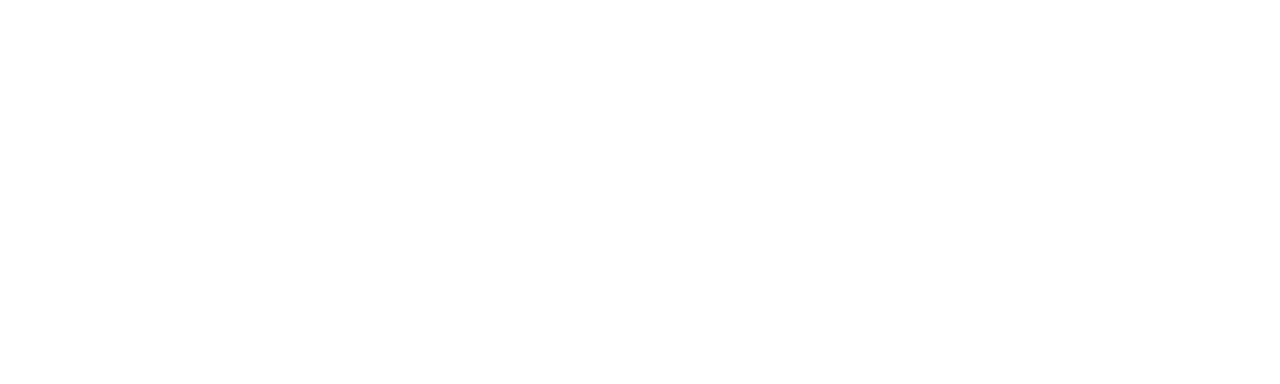
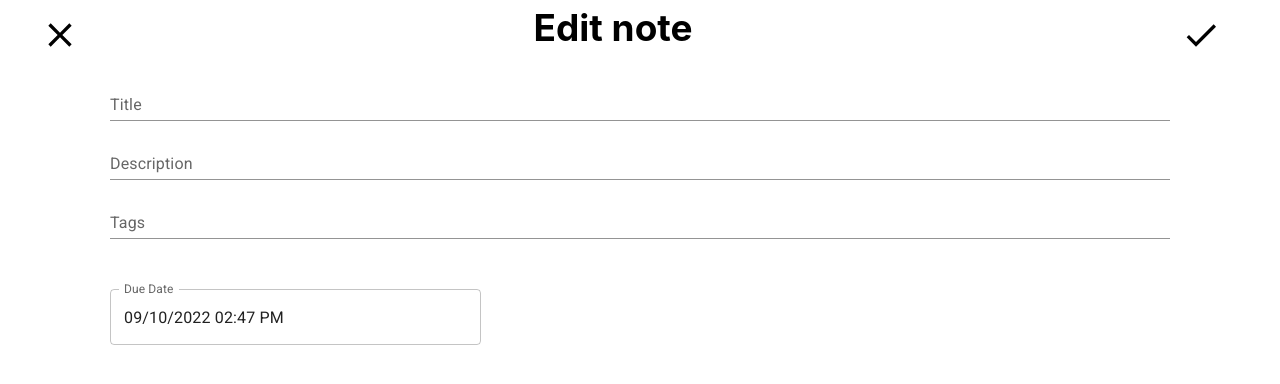
Before and after one commit to deepayankundu6/My-Notes, a React (Create React App) app in the folder frontend/: page /edit/1 in a window 1280 px wide. Before the commit this address had no page. Shown: the top 384 px of the page. Built offline with nearby package versions, Linux system fonts and the light colour scheme; no server answers.

Commit message:
frontend done

```diff
--- a/frontend/src/CardsNotes.tsx
+++ b/frontend/src/CardsNotes.tsx
@@ -7,15 +7,17 @@ import './cards.css'
 import Grid2 from '@mui/material/Unstable_Grid2';
 import * as Axios from './api';
 import { ToastContainer, toast } from 'react-toastify';
+import { useNavigate } from 'react-router-dom';
 
 function CardsNotes(props: { notes: INotes[] | [], refresh?: any }) {
+    const navigate = useNavigate();
     return <div className='cards'>
         {props.notes.map((note: INotes) => {
             return <span className={new Date(note.DueDate) > new Date() ? "rowC" : "rowCoverdue"} key={note.id}>
                 <CardContent >
-                    <Typography variant="h5" component="div">
+                    <Typography variant="h5" component="span">
                         <Grid2 container spacing={1}>
-                            <Grid2 xs={11}>
+                            <Grid2 xs={11} onClick={() => navigate('edit/' + note.id)} style={titleStyle}>
                                 {note.Title}
                             </Grid2>
 
@@ -24,14 +26,17 @@ function CardsNotes(props: { notes: INotes[] | [], refresh?: any }) {
                             </Grid2>
                         </Grid2>
                     </Typography>
-                    <Typography sx={{ mb: 1.5 }} color="text.secondary">
+                    <Typography sx={{ mb: 1.5 }} color="text.secondary" component={'span'}>
                         {note.Description}
                     </Typography>
-                    <Typography variant="body2">
-                        <b>Tags:</b>
+                    <Typography variant="body2" component={'span'}>
+                        <br /><b>Tags:</b>
                         <>{note.Tags.map((tag) => {
                             return <Chip label={tag} variant="outlined" key={tag} className='chips' /> //<Fragment key={tag}>{tag + " "}</Fragment>
                         })}</>
+                    </Typography>
+                    <Typography variant="body2" component={'span'}>
+                        <br />   <b>Due Date:</b>  {new Date(note.DueDate).toDateString() + ' ' + new Date(note.DueDate).toLocaleTimeString()}
                     </Typography>
                 </CardContent>
                 <CardActions>
@@ -54,7 +59,11 @@ function CardsNotes(props: { notes: INotes[] | [], refresh?: any }) {
             });
         }
     }
+
 }
 
+const titleStyle = {
+    cursor: "pointer"
+}
 
 export default CardsNotes;
--- /dev/null
+++ b/frontend/src/editNotes.tsx
@@ -0,0 +1,164 @@
+import { Fragment, useEffect, useState } from 'react';
+import ClearIcon from '@mui/icons-material/Clear';
+import DoneIcon from '@mui/icons-material/Done';
+import { useNavigate, useParams } from "react-router-dom";
+import Grid2 from '@mui/material/Unstable_Grid2'; // Grid version 2
+import { TextField } from '@mui/material';
+import { AdapterDayjs } from '@mui/x-date-pickers/AdapterDayjs';
+import { LocalizationProvider } from '@mui/x-date-pickers/LocalizationProvider';
+import { DateTimePicker } from '@mui/x-date-pickers/DateTimePicker';
+import { ToastContainer, toast } from 'react-toastify';
+import 'react-toastify/dist/ReactToastify.css';
+import { INotes } from './interfaces';
+import * as APIMethods from './api';
+import { v4 } from 'uuid'
+
+function EditDialogue() {
+    const navigate = useNavigate();
+    const [title, setTitle] = useState('');
+    const [description, setDescription] = useState('');
+    const [tags, setTags] = useState('');
+    const [dueDate, setDueDate] = useState(new Date());
+    const { id } = useParams();
+
+    useEffect(() => {
+        getNotesDetails();
+    }, [])
+
+    return (
+        <Fragment>
+            <Grid2 container spacing={1}>
+                <Grid2 xs={1}>
+                    <ClearIcon style={ClearStyle} className="md-2 sd-2" onClick={() => navigate("/")} />
+                </Grid2>
+                <Grid2 xs={10}>
+                    <div className="md-10 sd-10" style={notesStyle} > Edit note </div>
+                </Grid2>
+
+                <Grid2 xs={1}>
+                    <DoneIcon style={DoneStyle} className="md-2 sd-2" onClick={() => { saveNotes() }} />
+                </Grid2>
+
+            </Grid2>
+
+            <Grid2 container spacing={5}>
+                <Grid2 xs={1}>
+                </Grid2>
+                <Grid2 xs={10}>
+                    <form className="mui-Form" onSubmit={(e) => { handelSubmit(e) }}>
+                        <TextField style={descriptionStyle} id="Notes-Title" label="Title" variant="standard" onChange={(e: any) => setTitle(e.target.value)} value={title} /><br />
+                        <TextField multiline style={descriptionStyle} id="Notes-Description" label="Description" variant="standard" onChange={(e: any) => setDescription(e.target.value)} value={description} /><br />
+                        <TextField style={descriptionStyle} placeholder="Add tags separated by ;" id="Notes-Tags" variant="standard" label="Tags" onChange={(e: any) => setTags(e.target.value)} value={tags} /> <br /> <br /> <br />
+                        <LocalizationProvider dateAdapter={AdapterDayjs} >
+                            <DateTimePicker renderInput={(props) => <TextField style={datePickerStyle} {...props} />} label="Due Date" value={dueDate} onChange={(e: any) => { setDueDate(e.$d.toString()) }} />
+                        </LocalizationProvider>
+                    </form>
+                </Grid2>
+
+                <Grid2 xs={1}>
+                </Grid2>
+
+            </Grid2>
+            <ToastContainer />
+        </Fragment>
+    );
+
+    function handelSubmit(e: any) {
+        e.preventDefault();
+        saveNotes();
+    }
+
+    function saveNotes() {
+        let payload: INotes;
+        if (title && description && tags && dueDate) {
+            payload = {
+                Title: title,
+                Description: description,
+                Tags: getTags(tags),
+                DueDate: dueDate.toString(),
+                SavedDate: new Date().toString()
+            }
+            APIMethods.patchtData('/notes/' + id, payload).then((data) => {
+                console.log("Data updated succesfully");
+                toast.success('Note notes successfully', {
+                    position: toast.POSITION.TOP_RIGHT
+                });
+                ResetForm();
+                // navigate("/");
+            }).catch(err => {
+                console.log("Some error occured while saving the notes: ", err);
+                toast.error('Some error occured!!!', {
+                    position: toast.POSITION.TOP_RIGHT
+                });
+            })
+
+        } else {
+            toast.warning('Please add all the fields!!!', {
+                position: toast.POSITION.TOP_RIGHT
+            });
+        }
+
+        function ResetForm() {
+            setTitle("");
+            setDescription("");
+            setDueDate(new Date());
+            setTags("");
+        }
+
+    }
+
+    function getNotesDetails() {
+
+        APIMethods.getData(`/notes/${id}`).then(({ data }) => {
+            setTitle(data.Title);
+            setDescription(data.Description);
+            setDueDate(new Date(data.DueDate));
+            setTags(data.Tags.join(";"));
+        })
+    }
+}
+
+function getTags(data: string) {
+    let tags = data.split(";");
+    tags = tags.filter((el: string) => el)
+    return tags;
+}
+
+const notesStyle = {
+    fontWeight: "bold",
+    marginTop: "0.5%",
+    marginLeft: "40%",
+    fontSize: "37px"
+}
+const datePickerStyle = {
+    // fontWeight: "bold",
+    marginTop: "1%",
+    // marginLeft: "40%",
+    fontSize: "37px",
+    width: "35%",
+}
+const descriptionStyle = {
+    // fontWeight: "bold",
+    marginTop: "1%",
+    // marginLeft: "40%",
+    fontSize: "37px",
+    width: "100%",
+}
+
+const ClearStyle = {
+    fontWeight: "bold",
+    marginTop: "15%",
+    marginLeft: "40%",
+    fontSize: "40px",
+    cursor: "pointer"
+}
+
+const DoneStyle = {
+    fontWeight: "bold",
+    // marginLeft: "10%",
+    marginTop: "15%",
+    fontSize: "40px",
+    cursor: "pointer"
+}
+
+export default EditDialogue;
--- a/frontend/src/lading.tsx
+++ b/frontend/src/lading.tsx
@@ -2,6 +2,7 @@ import './App.css';
 import App from './App';
 import { BrowserRouter, Routes, Route } from "react-router-dom";
 import AddNotes from './AddNotes';
+import EditDialogue from './editNotes';
 
 function Landing() {
     return (
@@ -9,6 +10,7 @@ function Landing() {
             <Routes>
                 <Route path="/" element={<App />}> </Route>
                 <Route path="/add" element={<AddNotes />}> </Route>
+                <Route path="/edit/:id" element={<EditDialogue />}> </Route>
             </Routes>
         </BrowserRouter>
     );
```
